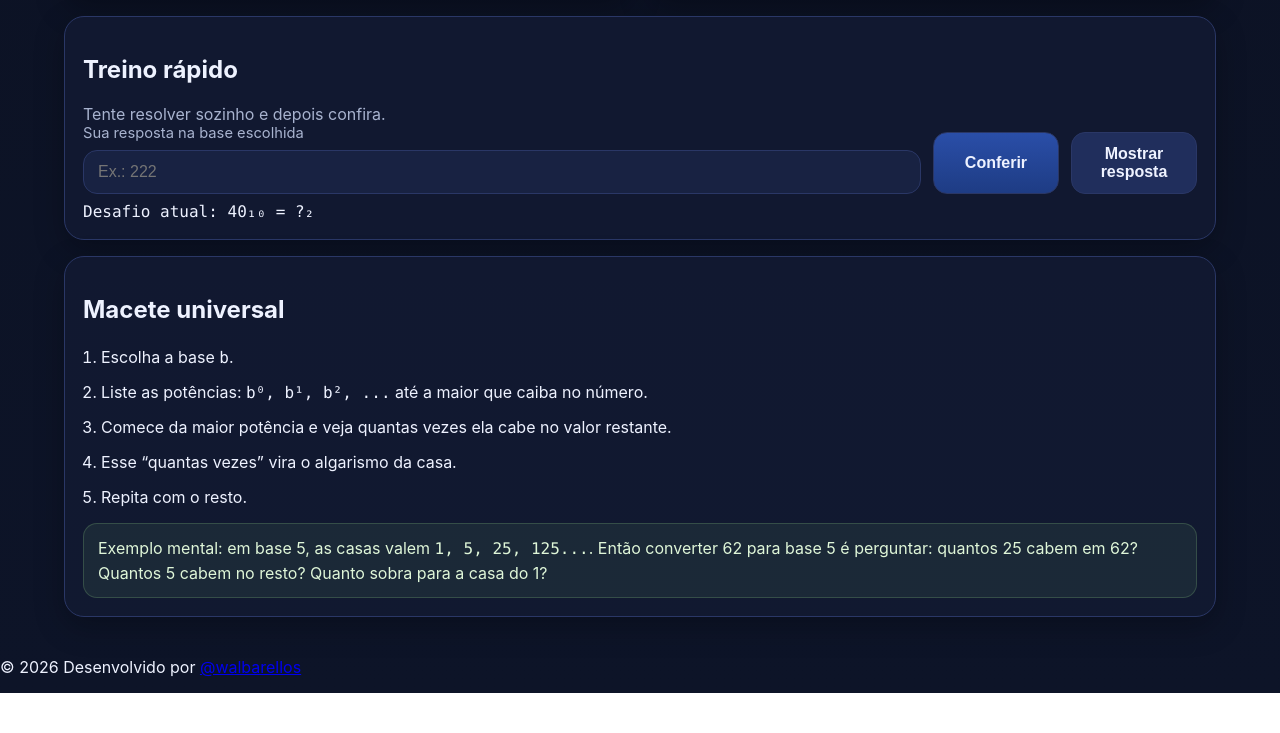
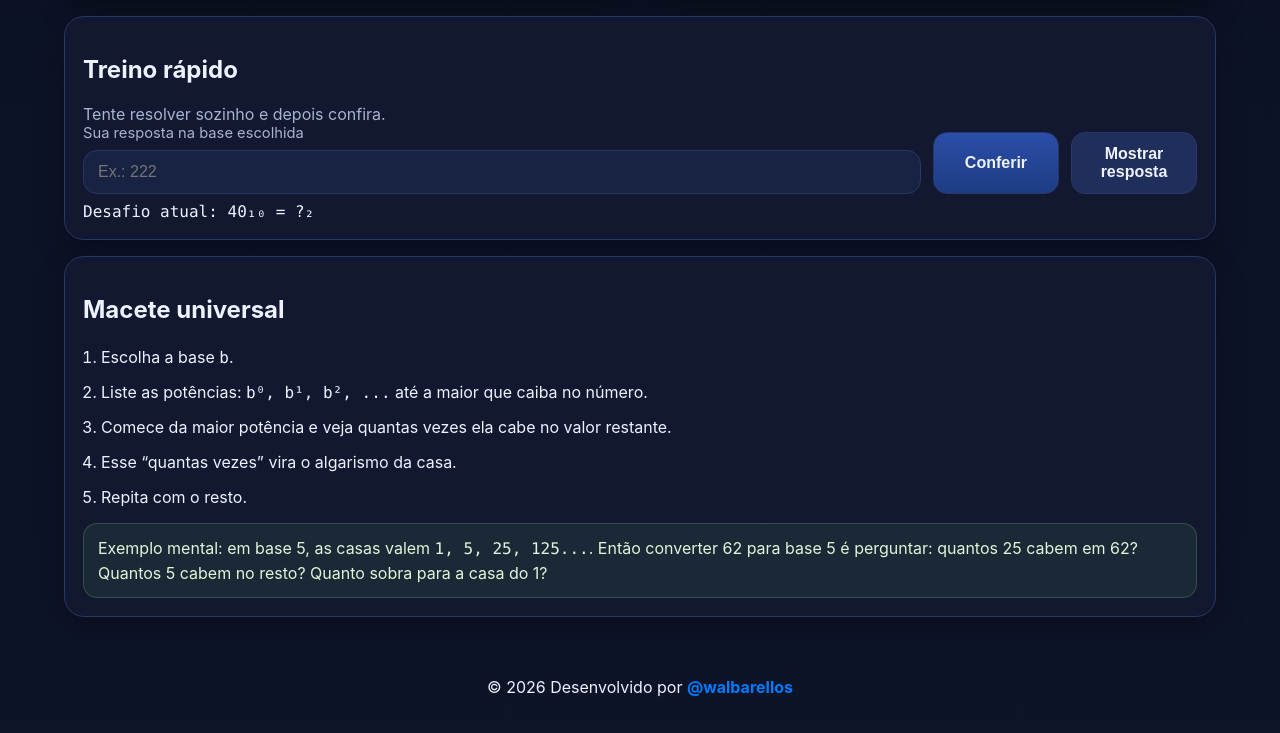
Before and after one commit to walbarellos/base_page, a plain HTML site: page index.html in a window 1280 px wide. Shown: the part 1228-1961 px from the top of the page. Before the commit the page ends 1921 px from the top, so only its background shows below. Drawn offline with Linux system fonts and the light colour scheme.

Commit message:
Update index.html

```diff
--- a/index.html
+++ b/index.html
@@ -222,6 +222,25 @@
     .ok { color: var(--ok); font-weight: 700; }
     .warn { color: var(--warn); font-weight: 700; }
     .spacer { height: 8px; }
+    footer {
+    display: flex;           /* Ativa o Flexbox */
+    justify-content: center; /* Centraliza horizontalmente */
+    align-items: center;     /* Centraliza verticalmente */
+    text-align: center;      /* Garante o alinhamento do texto interno */
+    padding: 20px;           /* Espaçamento interno para não ficar colado nas bordas */
+    width: 100%;             /* Garante que ocupe a largura total */
+}
+
+      /* Opcional: remover o estilo padrão do link para ficar mais elegante */
+      footer a {
+          color: #007bff;          /* Cor do link (ajuste ao seu gosto) */
+          text-decoration: none;
+          font-weight: bold;
+      }
+
+      footer a:hover {
+          text-decoration: underline;
+      }
   </style>
 </head>
 <body>
```
